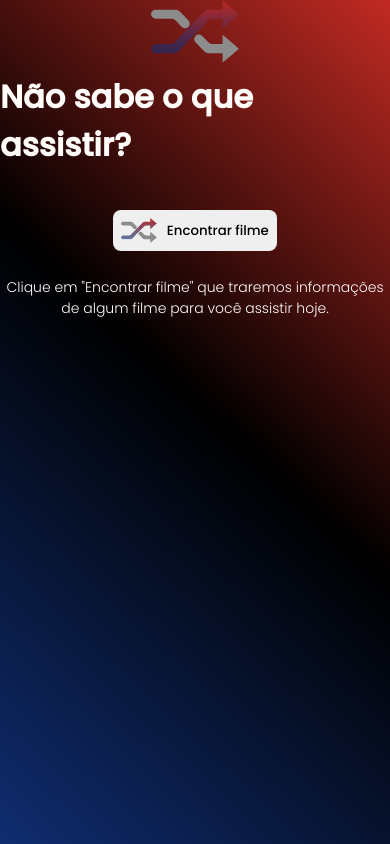
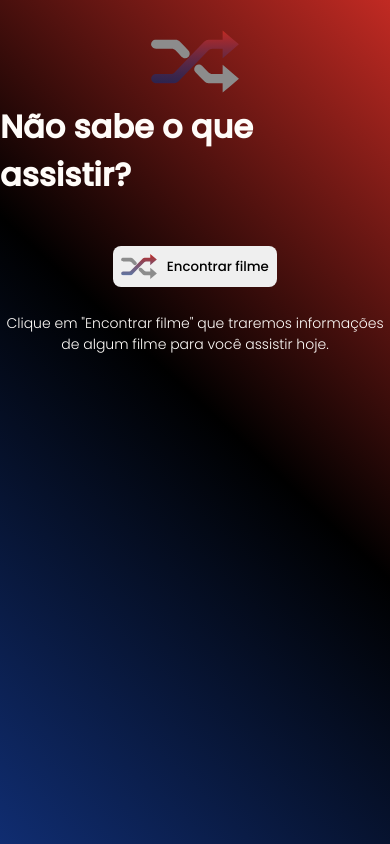
Before and after one commit to GabrielSouza007/pickaflick, a plain HTML site: page index.html in a window 390 px wide. Drawn offline with nearby package versions, Linux system fonts and the light colour scheme.

Commit message:
update styles :tada:

```diff
--- a/assets/styles/styles.css
+++ b/assets/styles/styles.css
@@ -124,6 +124,7 @@ main {
 
 @media (max-width: 1080px) {
   .container {
+    margin-top: 36px;
     width: 100%;
   }
 }
@@ -143,4 +144,7 @@ main {
   .description-content > .paragraph {
     margin-bottom: 0.7rem;
   }
+  .logo > img {
+    margin-top: 1.87rem;
+  }
 }
```
